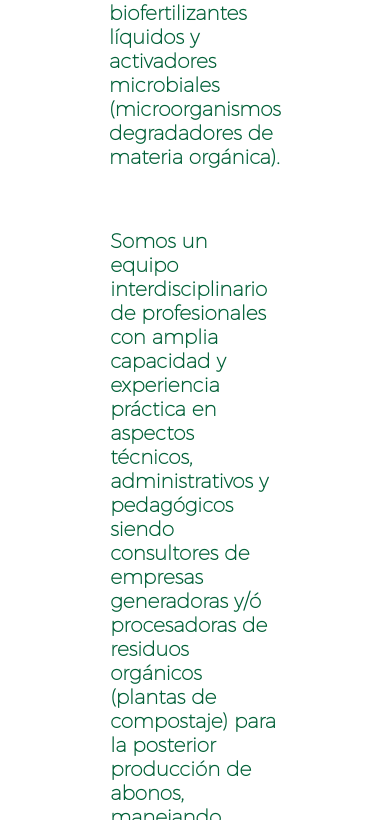
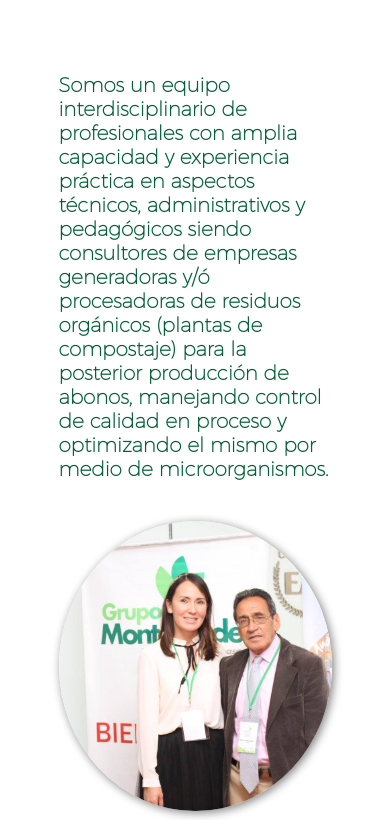
Before and after one commit to andresordonez81/andresordonez81.github.io, a plain HTML site: page Website/Pages/Nosotros.html in a window 390 px wide. Shown: the part 1180-2000 px from the top of the page. Drawn offline with Linux system fonts and the light colour scheme; a web font is replaced by a local one.

Commit message:
responsive

```diff
--- a/Website/Pages/Nosotros.html
+++ b/Website/Pages/Nosotros.html
@@ -42,7 +42,7 @@
         <div class="content">
             <p>Somos un equipo interdisciplinario de profesionales con amplia  capacidad y experiencia práctica en aspectos técnicos, administrativos y pedagógicos siendo consultores de empresas generadoras y/ó procesadoras de residuos orgánicos (plantas de compostaje) para la posterior producción de abonos, manejando control de calidad en proceso y optimizando el mismo por medio de microorganismos.</p>
         </div>
-        <div class="img_content">
+        <div class="img_content" id="img-content2">
             <img class="content_img" src="../Images/Nosotros2.jpg" alt="Grupo Monteverde">
         </div>
     </section>
--- a/Website/style.css
+++ b/Website/style.css
@@ -1057,6 +1057,14 @@ input[type="submit"]:hover {
         width: 80vw;
     }
 
+    .content{
+        margin-top: 30px;
+        width: 80vw;
+    }
+
+    #img-content2{
+        margin-top: 40px;
+    }
     /*.item_box{
         width: 90vw;
     }*/
```
